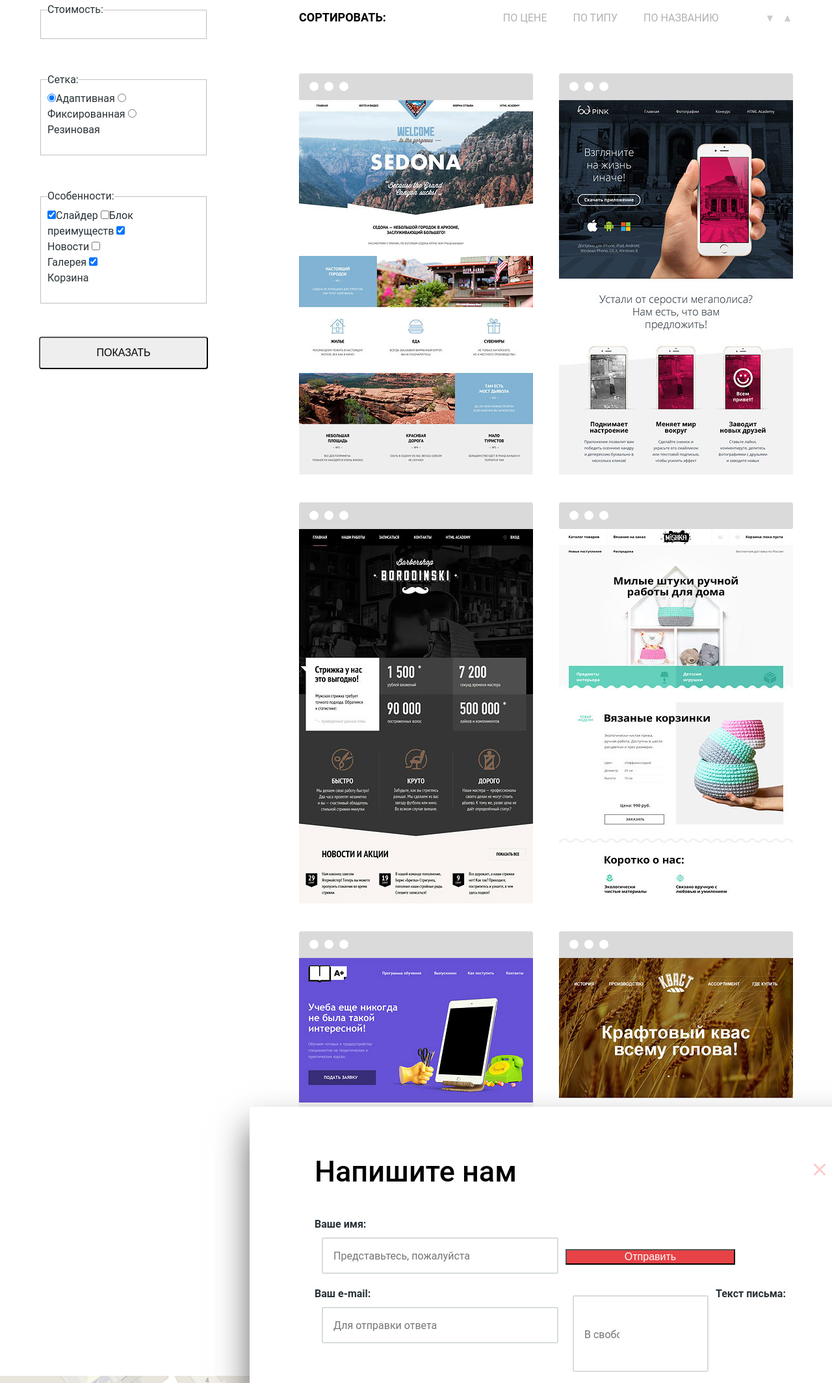
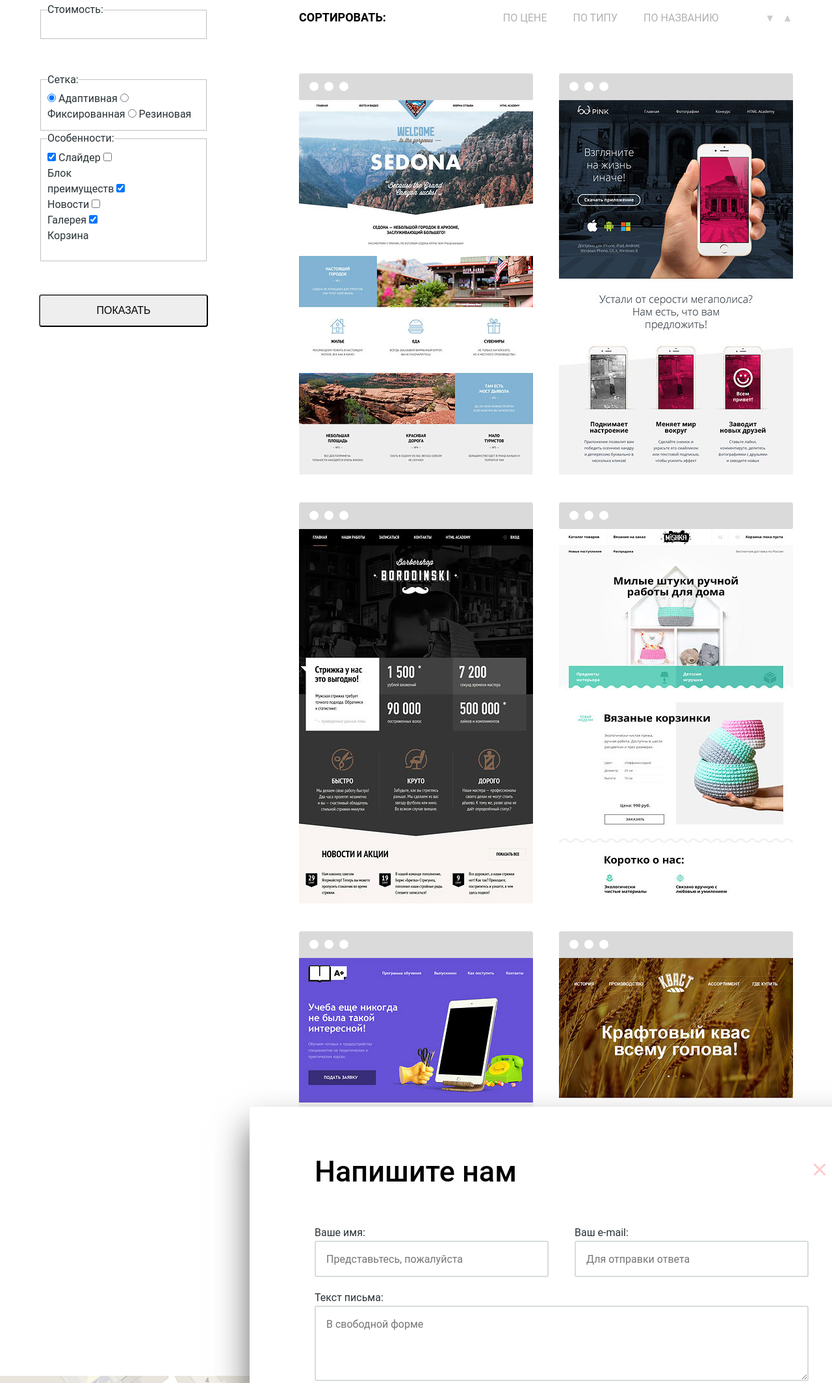
Before and after one commit to Kuzkinamom/336717-nerds, a plain HTML site: page catalog.html in a window 1280 px wide. Shown: the part 407-2535 px from the top of the page at 65% size. Drawn offline with Linux system fonts and the light colour scheme.

Commit message:
сверстала модальное окно пользователя
- исправила верстку
- задала стили

```diff
--- a/catalog.html
+++ b/catalog.html
@@ -43,19 +43,43 @@
           <fieldset class="form-group-block">
             <legend class=form-group-title>Стоимость:</legend>
           </fieldset>
-          <fieldset class="form-group-block">
-            <legend class="form-group-title">Сетка:</legend>
-            <label><input type="radio" name="adaptive" value="adaptive" checked>Адаптивная</label>
-            <label><input type="radio" name="fixed" value="fixed">Фиксированная</label>
-            <label><input type="radio" name="flexible" value="flexible">Резиновая</label>
+          <fieldset class="form-radio-block">
+            <legend class="form-radio-title">Сетка:</legend>
+            <label class="form-radio-item">
+              <input class="form-radio-field" type="radio" name="adaptive" value="adaptive" checked>
+              <span class="form-radio-name">Адаптивная</span>
+            </label>
+            <label class="form-radio-item">
+              <input class="form-radio-field" type="radio" name="fixed" value="fixed">
+              <span class="form-radio-name">Фиксированная</span>
+            </label>
+            <label class="form-radio-item">
+              <input class="form-radio-field" type="radio" name="flexible" value="flexible">
+              <span class="form-radio-name">Резиновая</span>
+            </label>
           </fieldset>
           <fieldset class="form-group-block">
             <legend class="form-group-title">Особенности:</legend>
-            <label><input type="checkbox" name="slider" value="slider" checked>Слайдер</label>
-            <label><input type="checkbox" name="advantages" value="advantages">Блок преимуществ</label>
-            <label><input type="checkbox" name="news" value="news" checked>Новости</label>
-            <label><input type="checkbox" name="gallery" value="gallery">Галерея</label>
-            <label><input type="checkbox" name="busket" value="busket" checked>Корзина</label>
+            <label class="form-checkbox-item">
+              <input class="form-checkbox-field" type="checkbox" name="slider" value="slider" checked>
+              <span class="form-checkbox-name">Слайдер<span>
+              </label>
+            <label class="form-checkbox-item">
+              <input class="form-checkbox-field" type="checkbox" name="advantages" value="advantages">
+              <span class="form-checkbox-name">Блок преимуществ</span>
+            </label>
+            <label class="form-checkbox-item">
+              <input class="form-checkbox-field" type="checkbox" name="news" value="news" checked>
+              <span class="form-checkbox-name">Новости</span>
+            </label>
+            <label class="form-checkbox-item">
+              <input class="form-checkbox-field" type="checkbox" name="gallery" value="gallery">
+              <span class="form-checkbox-name">Галерея</span>
+            </label>
+            <label class="form-checkbox-item">
+              <input class="form-checkbox-field" type="checkbox" name="busket" value="busket" checked>
+              <span class="form-checkbox-name">Корзина</span>
+            </label>
           </fieldset>
           <input class="form-btn" type="submit" value="Показать">
         </form>
@@ -167,15 +191,18 @@
     <div class="modal-content">
       <button class="modal-content-btn" type="button" title="закрыть">Закрыть</button>
       <h2 class="modal-title">Напишите нам</h2>
-      <form class="modal-form" action="#" method="post">
-        <label for="user-introduction" class="modal-user-info">Ваше имя:
-          <input class="user-info introduction" type="text" name="introduction" id="user-introduction" placeholder="Представьтесь, пожалуйста">
+      <form class="modal-form clearfix" action="#" method="post">
+        <label class="form-text-item">
+          <span class="form-text-name">Ваше имя:</span>
+          <input class="form-text-field form-text-narrow" type="text" name="introduction" placeholder="Представьтесь, пожалуйста">
         </label>
-        <label for="user-answer" class="modal-user-info mail">Ваш e-mail:
-          <input class="user-info answer" type="text"  name="answer" id="user-answer" placeholder="Для отправки ответа">
+        <label class="form-text-item">
+          <span class="form-text-name">Ваш e-mail:</span>
+          <input class="form-text-field form-text-narrow" type="text" name="answer" placeholder="Для отправки ответа">
         </label>
-        <label for="user-message" class="modal-user-info">Текст письма:
-          <input class="user-info message" type="text"  name="message" id="user-message" placeholder="В свободной форме">
+        <label class="form-text-item">
+          <span class="form-text-name">Текст письма:</span>
+          <textarea class="form-text-field form-text-wide" type="text"  name="message" placeholder="В свободной форме"></textarea>
         </label>
         <button class="modal-btn" type="submit">Отправить</button>
       </form>
--- a/css/style.css
+++ b/css/style.css
@@ -1341,61 +1341,61 @@ padding-right: 81px;
   color: #000000;
 }
 
-.modal-content .modal-form {
-  margin-top: 45px;
-  margin-bottom: 84px;
+.modal-form {
   margin-left: 100px;
-  margin-right: 100px;
+  width: 760px;
 }
 
-.modal-form input[type="text"] {
+.form-text-item {
   display: block;
-  margin: 11px;
+  margin-top: 10px;
   margin-bottom: 10px;
-  width: 209px;
-  padding: 18px 135px 16px 16px;
+  float: left;
+}
+
+.form-text-field {
+  padding: 18px 16px 16px 16px;
   font-size: 16px;
   line-height: 18px;
   font-family: "Roboto", "Arial", sans-serif;
   color: #d3d3d3;
   border: 2px solid #d7dcde;
   border-radius: 3px;
+  display: block;
 }
 
-.modal-form input:hover {
+.form-text-narrow {
+  width: 324px;
+}
+
+.form-text-wide {
+  width: 760px;
+  height: 116px;
+  box-sizing: border-box;
+}
+
+.modal-form label:nth-child(2) {
+  margin-left: 40px;
+}
+
+.form input:hover {
   border-color: #b4b9bb;
 }
 
-.modal-form input:invalid {
+.form input:invalid {
   border-color: #e74246;
 }
 
-.modal-form .modal-user-info {
-  float: left;
-  font-size: 16px;
-  line-height: 18px;
-  font-weight: 700;
-  margin-bottom: 12px;
-}
-
-
-.modal-form .message {
-  height: 118px;
-  width: 760px;
-  box-sizing: border-box;
-  resize: none;
-  float: left;
-}
-
-
-
-.modal-form .modal-btn {
+.modal-btn {
   width: 261px;
   background-color: #e74246;
   color: #ffffff;
   margin-top: 47px;
+  padding: 16px 82px;
+  text-transform: uppercase;
+  border-radius: 3px;
+
 }
-
 
 
 /*.sprite {
```
